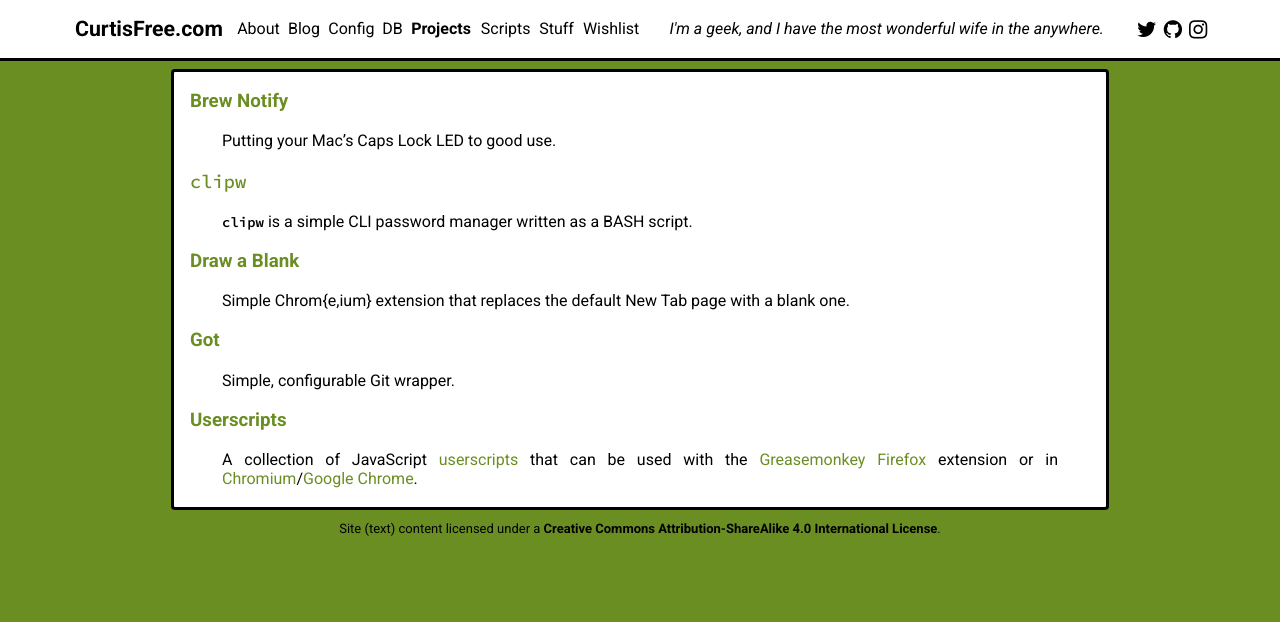
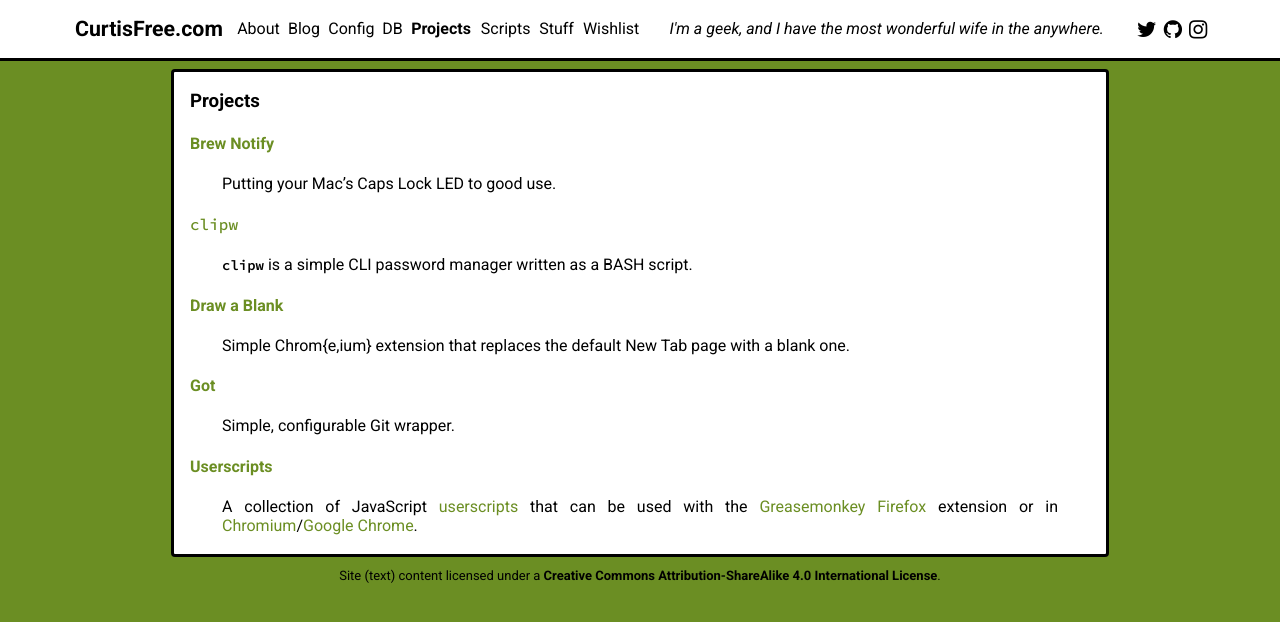
Before and after one commit to cfree3/curtisfree.com, a Jekyll site: the page built from projects/index.md, in a window 1280 px wide. Shown: the top 622 px of the page. Built offline with Jekyll 4.4.1, drawn with Linux system fonts in a browser that asks for light colours; nearby versions of some CDN libraries.

Commit message:
Include title of each page in content region

```diff
--- a/_layouts/default.html
+++ b/_layouts/default.html
@@ -4,6 +4,7 @@
 {% include canonical.html %}
 {% include to_content.html %}
       <div class="content">
+        {% if page.title != null %}<h3>{{ page.title }}</h3>{% endif %}
         {{ content }}
       </div>
 {% include from_content.html %}
--- a/projects/index.md
+++ b/projects/index.md
@@ -2,23 +2,23 @@
 title:  Projects
 layout: default
 ---
-### [Brew Notify][project_brew-notify]
+#### [Brew Notify][project_brew-notify]
 
 Putting your Mac's Caps Lock LED to good use.
 
-### [`clipw`][project_clipw]
+#### [`clipw`][project_clipw]
 
 `clipw` is a simple CLI password manager written as a BASH script.
 
-### [Draw a Blank][project_draw-a-blank]
+#### [Draw a Blank][project_draw-a-blank]
 
 Simple Chrom{e,ium} extension that replaces the default New Tab page with a blank one.
 
-### [Got][project_got]
+#### [Got][project_got]
 
 Simple, configurable Git wrapper.
 
-### [Userscripts][project_userscripts]
+#### [Userscripts][project_userscripts]
 
 A collection of JavaScript [userscripts][userscripts] that can be used with the
 [Greasemonkey][greasemonkey] [Firefox][firefox] extension or in
```
Also changed, not shown: about/index.md (+1 -3 lines), stuff/index.md (+1 -1 lines).
